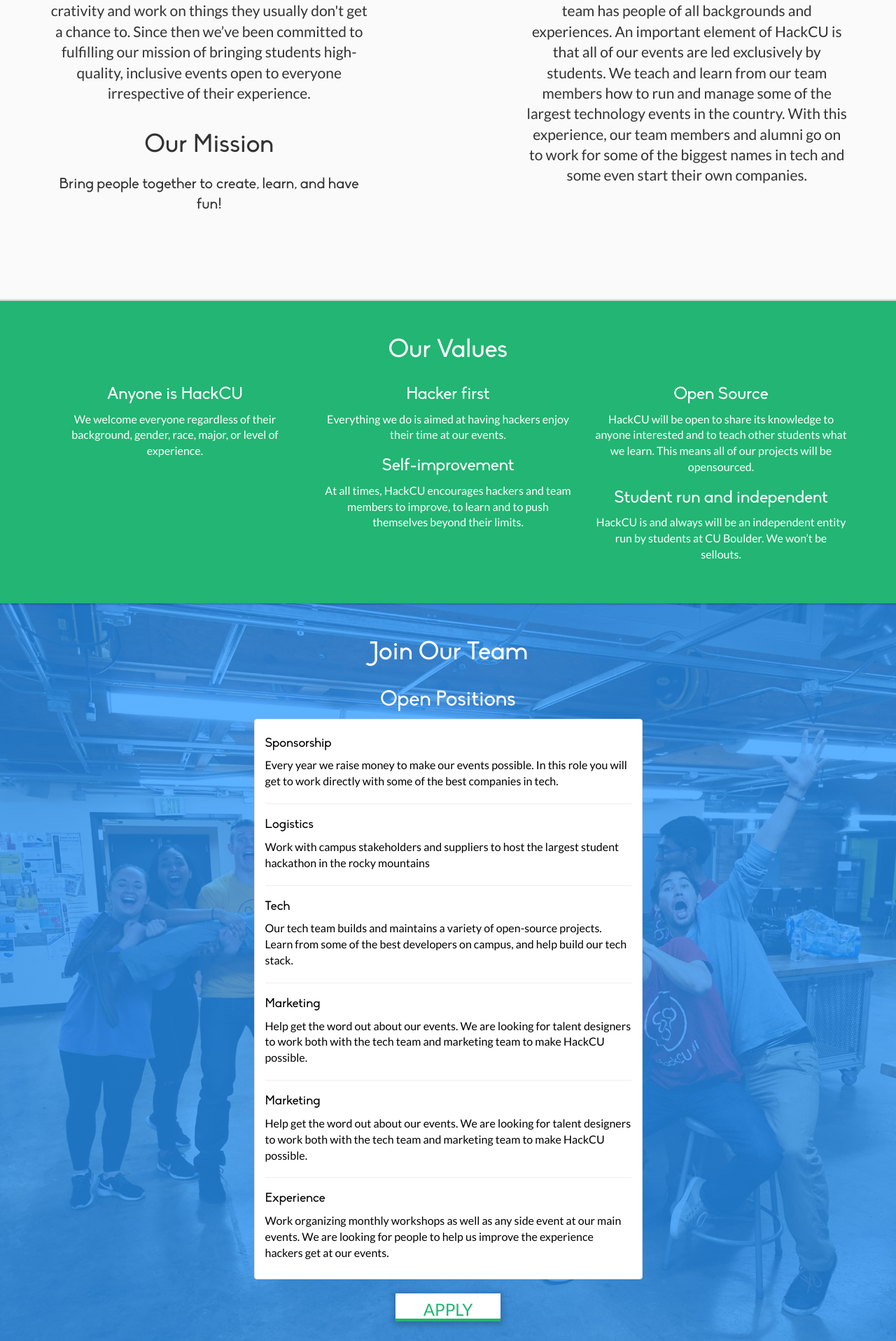
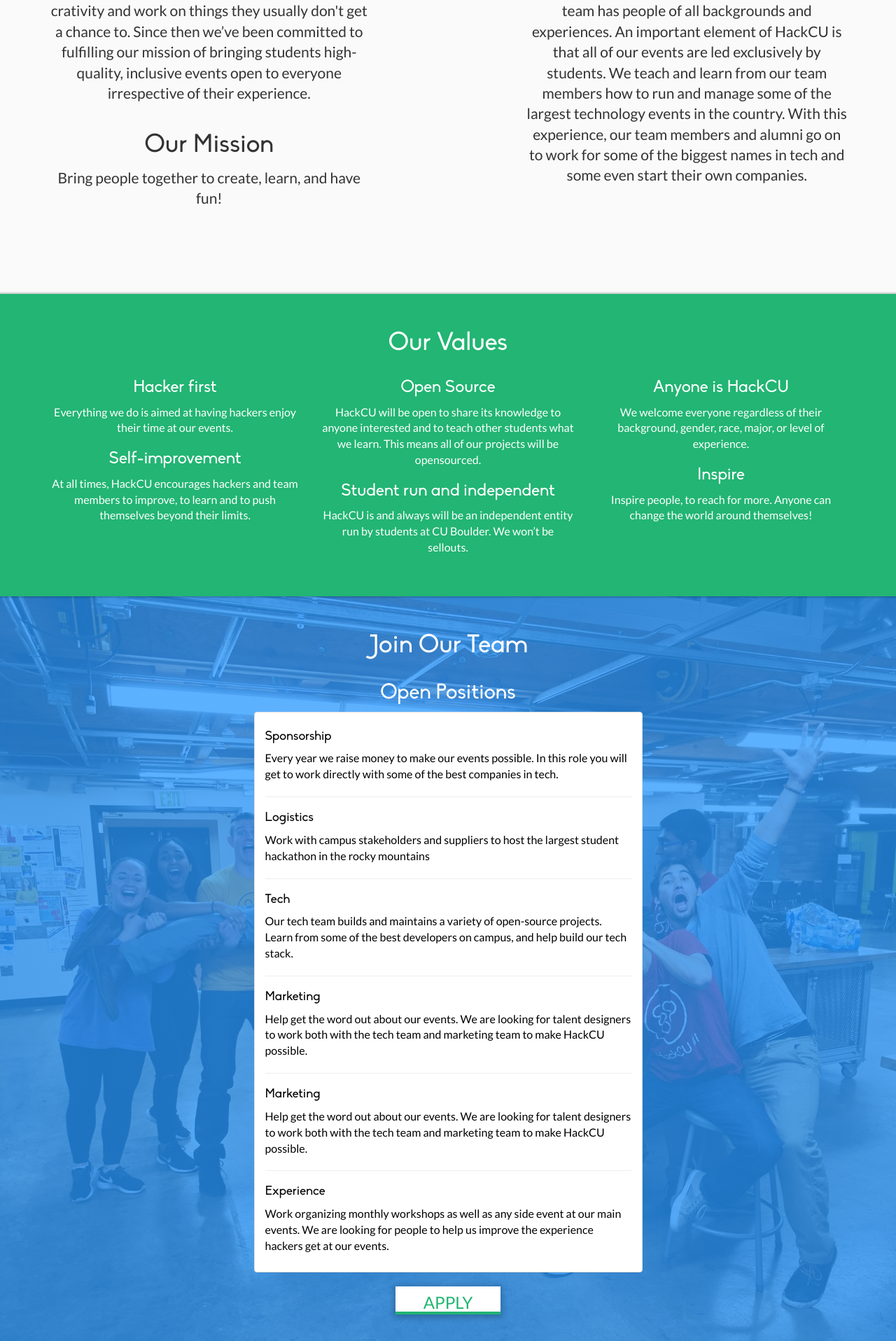
Before and after one commit to HackCU/team, a Jekyll site: the page built from index.html, in a window 1280 px wide. Shown: the part 393-2309 px from the top of the page at 70% size. Built offline with Jekyll 4.4.1, drawn with Linux system fonts in a browser that asks for light colours; nearby versions of some CDN libraries.

Commit message:
update values

```diff
--- a/_data/values.yml
+++ b/_data/values.yml
@@ -13,3 +13,5 @@
 - title: Student run and independent
   description: "HackCU is and always will be an independent entity run by students at CU Boulder.
   We won’t be sellouts."
+- title: Inspire
+  description: Inspire people, to reach for more. Anyone can change the world around themselves!
--- a/_includes/header.html
+++ b/_includes/header.html
@@ -10,7 +10,7 @@
         		<h1>Our Story</h1>
 				<p class="lead">{{site.story}}</p>
 				<h1>Our Mission</h1>
-       			<h3 class="lead">{{site.mission}}</h3>
+       			<p class="lead">{{site.mission}}</p>
 			</div>
 			<div class="col-md-5 col-md-offset-2 text-center">
 				<h1>The Team</h1>
--- a/_includes/team.html
+++ b/_includes/team.html
@@ -1,14 +1,15 @@
-<section class="team">
+<section class="team accent-section">
   <div class="container">
-    <h1>The Team</h1>
+    <h1>Current Team</h1>
     <div class="row auto-clear">
       {% for member in site.data.team %}
         <div class="col-md-2 center-block">
           {% if member.url %}<a href="{{member.url}}" target="_blank">{%endif%}
             <img src="{% if member.img-src %}{{member.img-src}}{%else%}/assets/img/team/placeholder.jpg{%endif%}" class="img-circle img-responsive" style="display:inline-block">
             <h3>{{member.name}}</h3>
+            <h5>{{member.title}}</h5>
           {% if member.url %}</a>{%endif%}
-          <h5>{{member.title}}</h5>
+
         </div>
       {% endfor %}
     </div>
--- a/_includes/values.html
+++ b/_includes/values.html
@@ -7,15 +7,6 @@
 		</div>
 		<div class="row text-center">
 		    <div class="col-md-4">
-			{% for point in site.data.values %}
-				{% capture modulo %}{{ forloop.index | modulo: 3 }}{% endcapture %}
-				{% if modulo == '0' %}
-					<h3>{{point.title}}</h3>
-					<p>{{point.description}}</p>
-				{% endif %}
-			{% endfor %}
-			</div>
-			<div class="col-md-4">
 			{% for point in site.data.values %}
 				{% capture modulo %}{{ forloop.index | modulo: 3 }}{% endcapture %}
 				{% if modulo == '1' %}
@@ -33,6 +24,15 @@
 				{% endif %}
 			{% endfor %}
 			</div>
+			<div class="col-md-4">
+			{% for point in site.data.values %}
+				{% capture modulo %}{{ forloop.index | modulo: 3 }}{% endcapture %}
+				{% if modulo == '0' %}
+					<h3>{{point.title}}</h3>
+					<p>{{point.description}}</p>
+				{% endif %}
+			{% endfor %}
+			</div>
 		</div>
 	</div>
 </section>
--- a/assets/css/main.scss
+++ b/assets/css/main.scss
@@ -67,7 +67,11 @@
 
     a {
 
-        color: #333;
+         h3,h5 {
+              opacity: 1.0;
+              @include transition(0.5s ease);
+          }
+        color: inherit;
         text-decoration: none;
         @include transition(0.5s ease);
 
@@ -75,7 +79,9 @@
 
         &:hover {
             opacity: 0.6;
-            color: lighten(#333,20%);
+            h3, h5 {
+              opacity: 0.6;
+            }
 
         }
 
```
